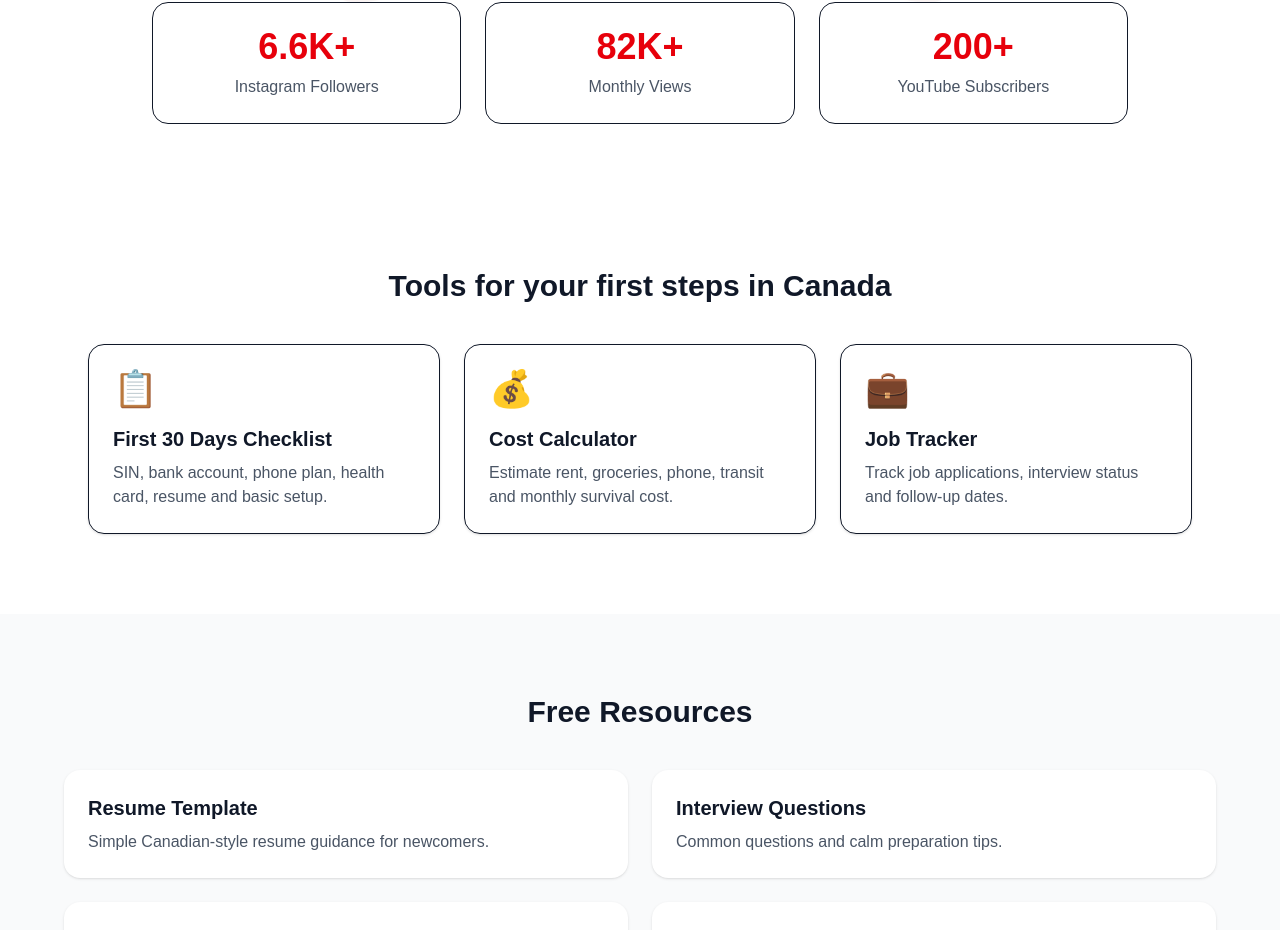
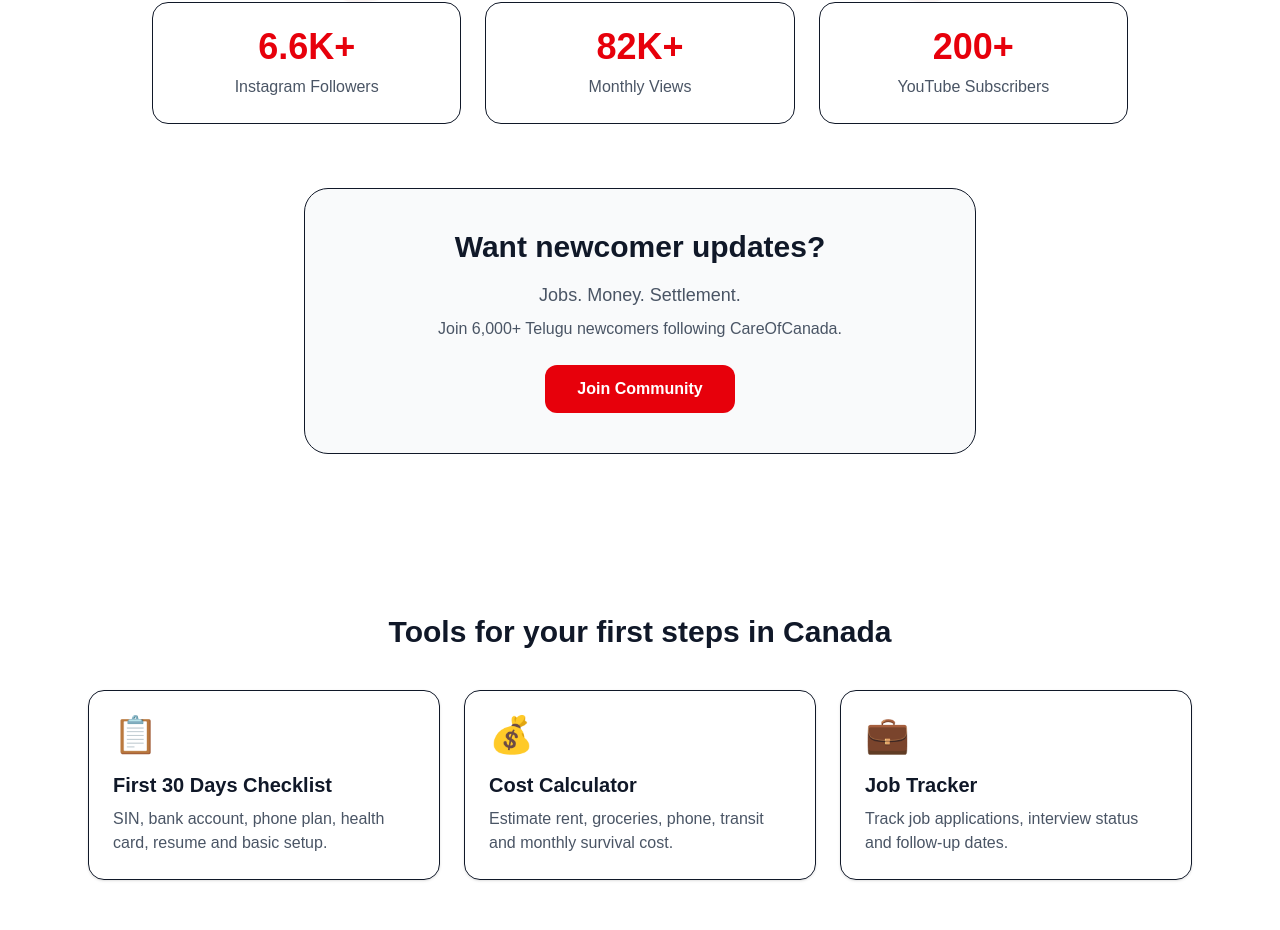
Before and after one commit to PranithhKotamraju/careofcanada, a Next.js app: page / in a window 1280 px wide. Shown: the part 735-1665 px from the top of the page. Built offline with nearby package versions, Linux system fonts and the light colour scheme.

Commit message:
update join community

```diff
--- a/app/page.tsx
+++ b/app/page.tsx
@@ -146,6 +146,32 @@ export default function Home() {
         </div>
       </section>
 
+{/* JOIN COMMUNITY SECTION */}
+<section className="px-6 pb-20">
+  <div className="mx-auto max-w-2xl rounded-3xl border bg-gray-50 p-10 text-center">
+    <h3 className="text-3xl font-bold text-gray-900">
+      Want newcomer updates?
+    </h3>
+
+    <p className="mt-4 text-lg text-gray-600">
+      Jobs. Money. Settlement.
+    </p>
+
+    <p className="mt-2 text-gray-600">
+      Join 6,000+ Telugu newcomers following CareOfCanada.
+    </p>
+
+    <a
+      href="https://preview.mailerlite.io/forms/your-link"
+      target="_blank"
+      rel="noopener noreferrer"
+      className="mt-6 inline-block rounded-xl bg-red-600 px-8 py-3 font-semibold text-white"
+    >
+      Join Community
+    </a>
+  </div>
+</section>
+
       <section id="tools" className="mx-auto max-w-6xl px-6 py-20">
         <h2 className="mb-10 text-center text-3xl font-bold">
           Tools for your first steps in Canada
```
